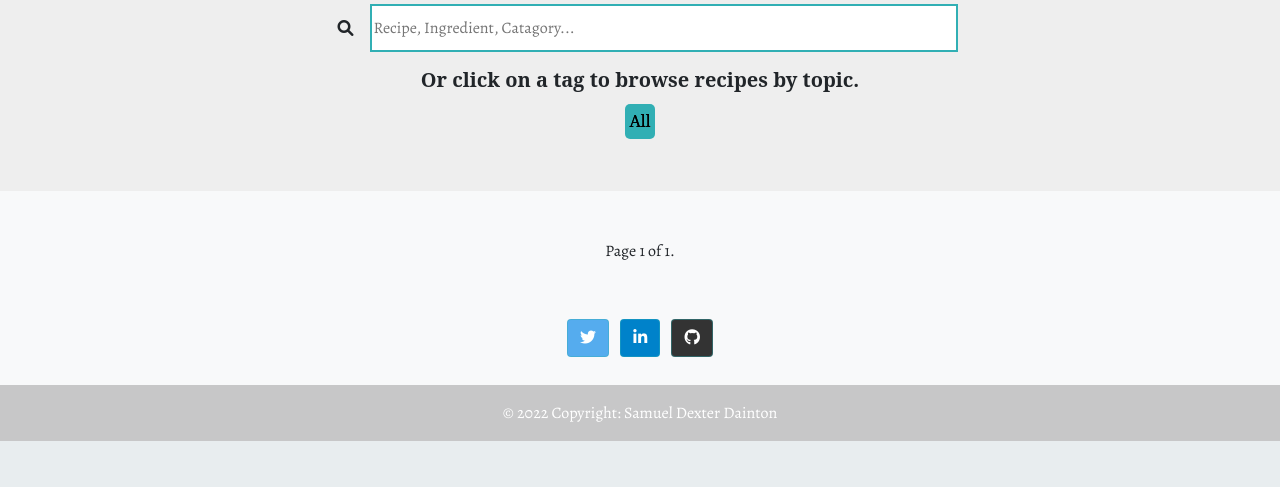
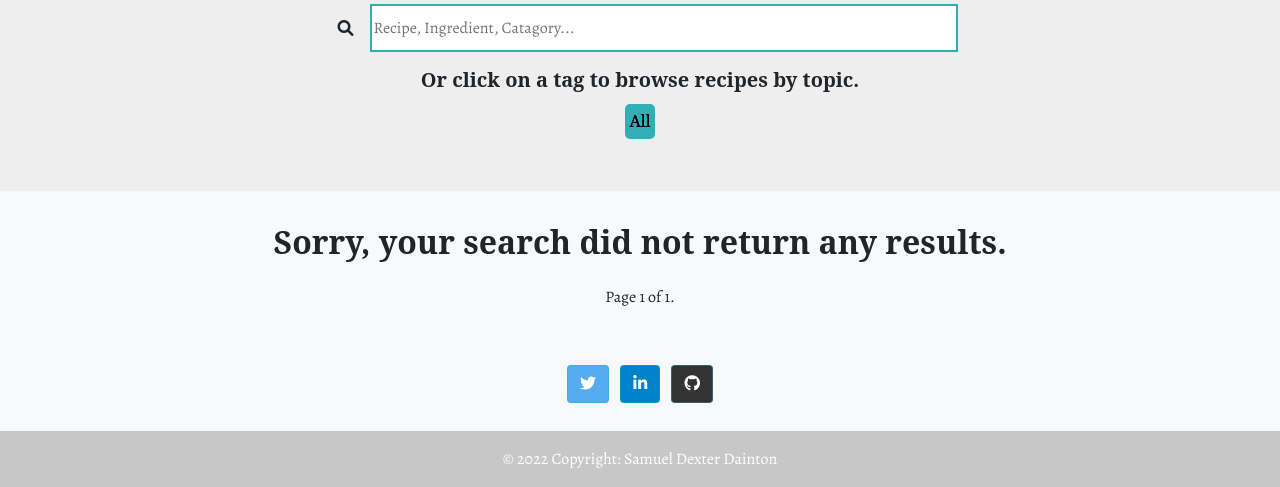
Before and after one commit to Samuel-Dainton/portfolio-project-4, a Django app: page / in a window 1280 px wide. Shown: the part 737-1224 px from the top of the page. Before the commit the page ends 1178 px from the top, so only its background shows below. Run offline with Django 3.2, Linux system fonts and the light colour scheme; data that the repository does not hold is empty; parts of the project's set-up code (start-up, migrations or seed data) failed here and were passed over; some web fonts are replaced.

Commit message:
Feat: response message incase user search returns nothing

```diff
--- a/home/templates/home/delete.html
+++ b/home/templates/home/delete.html
@@ -3,7 +3,7 @@
 
 <div class="mt-5 mb-5">
     <div class="row d-flex g-0 justify-content-center">
-        <div class="col-lg-5 col-md-7 col-sm-10 col-11">
+        <div class="card p-2 col-lg-5 col-md-7 col-sm-10 col-11">
 
             <form method="POST" action="">
                 {% csrf_token %}
--- a/home/templates/home/recipe_grid.html
+++ b/home/templates/home/recipe_grid.html
@@ -4,6 +4,8 @@
             <!--Recipe Grid-->
             <div class="row row-cols-1 row-cols-md-2 row-cols-lg-3 g-3">
                 <!--page_obj depends on the view, index uses all recipes, profile uses the users recipes-->
+
+                {%if page_obj%}
                 {% for recipe in page_obj %}
                 <div class="col">
                     <div class="card recipe-card shadow-sm d-flex align-items-stretch align-self-stretch">
@@ -42,6 +44,11 @@
                     </div>
                 </div>
                 {% endfor %}
+                {%else%}
+                <div class="blank-search">
+                    <h2>Sorry, your search did not return any results.</h2>
+                    {%endif%}
+                </div>
             </div>
             <!--Pagination-->
             <div class="row mt-3">
--- a/static/css/style.css
+++ b/static/css/style.css
@@ -152,6 +152,11 @@ button:hover {
     --_p: 100%
 }
 
+.blank-search {
+    margin: auto;
+    width: 100%;
+    text-align: center;
+}
 
 
 
--- a/templates/navbar.html
+++ b/templates/navbar.html
@@ -10,7 +10,7 @@
                 <li class="nav-item">
                     <a class="nav-link active" aria-current="page" href="{% url 'home' %}">Home</a>
                 </li>
-                <li class="nav-item active dropdown">
+                <li class="nav-item dropdown">
                     <a class="nav-link active dropdown-toggle" href="#" id="navbarDropdown" role="button"
                         data-bs-toggle="dropdown" aria-expanded="false">
                         Account
```
